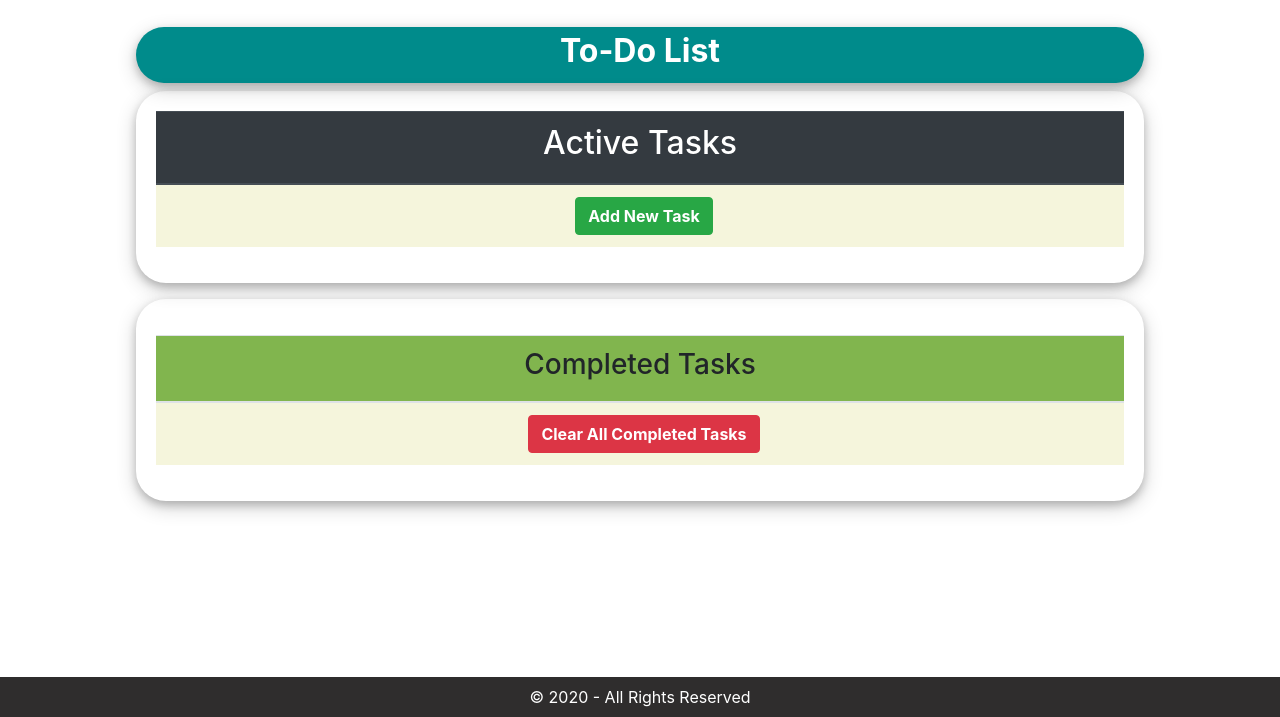
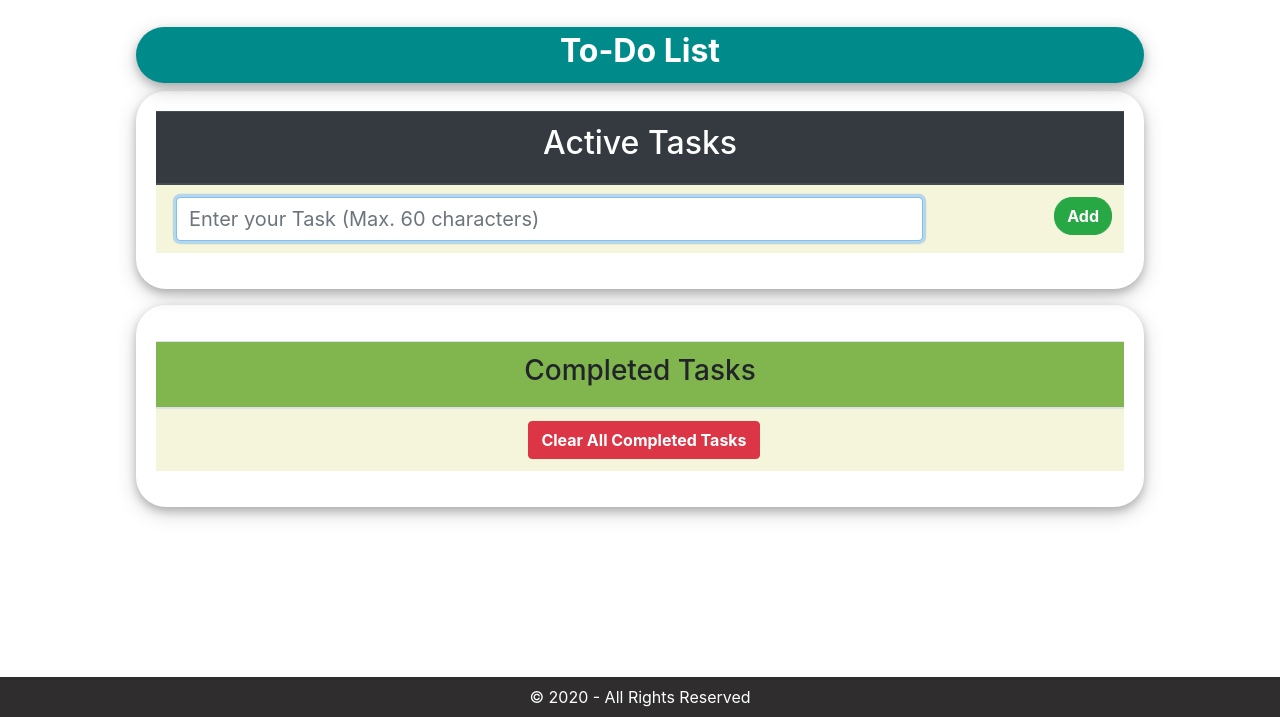
Before and after one commit to GreenSpider000/TodoApp, a Django app: page /tasks/ in a window 1280 px wide. Shown: the part 83-800 px from the top of the page. Run offline with Django 3.2, Linux system fonts and the light colour scheme; the visitor is signed in with stand-in values (Sample User, id 1); data that the repository does not hold is empty; some libraries are stand-ins or nearby versions.

Commit message:
Changed the Add New Task functionality

```diff
--- a/to_do/static/to_do_app/main.css
+++ b/to_do/static/to_do_app/main.css
@@ -90,7 +90,7 @@ body {
     box-shadow: 0 4px 8px 0 rgba(0, 0, 0, 0.2), 0 6px 20px 0 rgba(0, 0, 0, 0.19);
 }
 
-.add_task {
+#add_task {
     font-size: 20px;
 }
 
@@ -174,3 +174,8 @@ footer {
     background-color: white;
     box-shadow: 0 4px 8px 0 rgba(0, 0, 0, 0.2), 0 6px 20px 0 rgba(0, 0, 0, 0.19);
 }
+
+#add_task_btn {
+    border-radius: 18px;
+    float: right;
+}
--- a/to_do/static/to_do_app/script.js
+++ b/to_do/static/to_do_app/script.js
@@ -12,17 +12,18 @@ $(document).ready(function () {
         $("#completed-table").load(window.location.href + " #completed-table");
     }
 
-    /* Adds a New Row to the Table */
+    /* Adds a New Row to the Table
     $(document).on("click", "#add-new-row", function () {
-        var row = '<tr><td colspan="3"><input type="text" name="task" style="float: left;" class="form-control add_task" placeholder="Enter your Task (Max. 60 charcters)" maxlength="60"></td><td><i class="fa fa-check" id="add_task_btn" title="Save" style="color: green;"></i><i class="fa fa-close deleterow delete_new_row" title="Delete this Task" style="color:red; float:right;"></i></td></tr>';
+        var row = '<tr><td colspan="3"><input type="text" name="task" style="float: left;" class="form-control" id="add_task" placeholder="Enter your Task (Max. 60 characters)" maxlength="60"></td><td><i class="fa fa-check" id="add_task_btn" title="Save" style="color: green;"></i><i class="fa fa-close deleterow delete_new_row" title="Delete this Task" style="color:red; float:right;"></i></td></tr>';
         //alert('Clicked!');
-        if ($('.add_task').length == 0) {
+        //if ($('#add_task').length == 0) {
             // Append the new row to the tbody of the table and not the Table.
-            //$("#maintable > tbody tr:first").after(row);
-            $("#maintable > tbody").append(row);
-            //console.log('Length: ' + $('.add_task').length);
-        }
+            $("#maintable > tbody tr:first").after(row);
+            //$("#maintable > tbody").append(row);
+            console.log('Length: ' + $('#add_task').length);
+        //}
     });
+    */
 
     /* Script to fadeout flash messages after 5 seconds */
     window.setTimeout(function () {
@@ -147,7 +148,7 @@ $(document).ready(function () {
     $("table").on('click', "#add_task_btn", function () {
         var task_name;
         // Getting the Task Name
-        task_name = $('.add_task').val();
+        task_name = $('#add_task').val();
         if (task_name != "") {
             $.ajax(
                 {
--- a/to_do/templates/to_do_app/base.html
+++ b/to_do/templates/to_do_app/base.html
@@ -17,7 +17,6 @@
 
     <!-- JQuery and AJAX CDN -->
     <script src="https://ajax.googleapis.com/ajax/libs/jquery/3.5.1/jquery.min.js"></script>
-    <!-- Linkify CDN - Converts links to <a> tags -->
 
 
     <!-- Link to JavaScript File  -->
--- a/to_do/templates/to_do_app/tasks.html
+++ b/to_do/templates/to_do_app/tasks.html
@@ -1,5 +1,6 @@
 {% extends "to_do_app/base.html" %}
 {% block content %}
+
 <div class="container list_name_div">
 	<h2 class="list_name">To-Do List</h2>
 </div>
@@ -15,9 +16,15 @@
 
 		<tbody>
 			<tr>
-				<td colspan=4>
-					<button type="button" class="btn btn-success" id="add-new-row" title="Add a New Task"><strong>Add
-							New Task</strong></button>
+				<td colspan=3>
+					<input type="text" name="task" style="float: left;" class="form-control" id="add_task"
+						placeholder="Enter your Task (Max. 60 characters)" maxlength="60" autofocus>
+				</td>
+				<td>
+					<button type="button" class="btn btn-success" id="add_task_btn"
+						title="Add a New Task"><strong>Add</strong></button>
+
+
 				</td>
 			</tr>
 			{% for task in tasks %}
--- a/to_do/views.py
+++ b/to_do/views.py
@@ -28,6 +28,7 @@ def tasks(request):
         # 'tasks': user.task_set.all()
         # Shows all the tasks from the DB
         'tasks': current_user.task_set.all()
+
     }
     return render(request, 'to_do_app/tasks.html', context)
 
```
